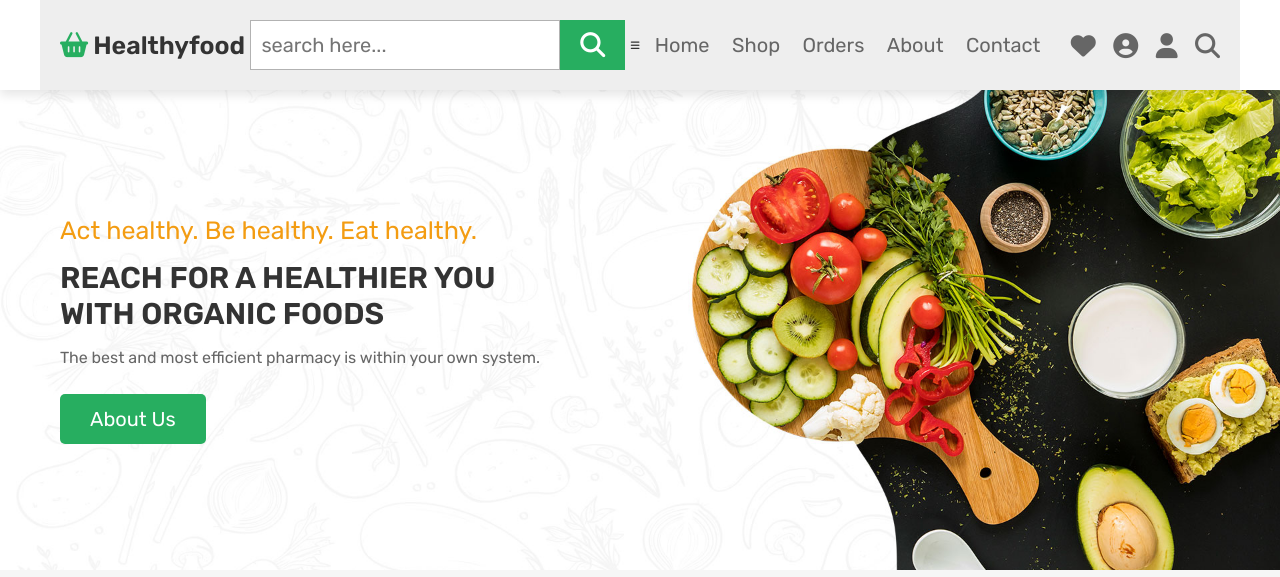
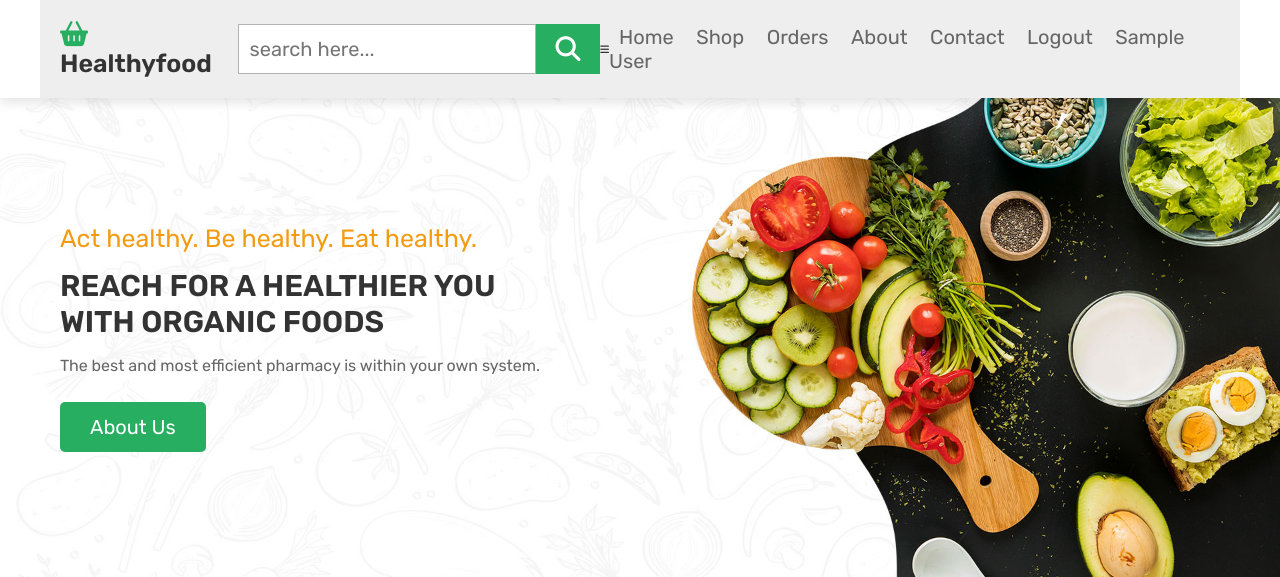
Before and after one commit to KuroHiyuki/Website_Designed_Lecture, a PHP site: page /home.php in a window 1280 px wide. Shown: the top 577 px of the page. Run offline with PHP 8.4, Linux system fonts and the light colour scheme; the visitor is signed in with stand-in values (Sample User, id 1); some libraries are stand-ins or nearby versions.

Commit message:
hi MH ngất xỉu

```diff
--- a/header.php
+++ b/header.php
@@ -29,19 +29,12 @@ if(isset($message)){
          <a href="orders.php">Orders</a>
          <a href="about.php">About</a>
          <a href="contact.php">Contact</a>
+          <?php if(!isset($_SESSION['UserName'])): ?>
+             <a href="login.php">Login</a>
+         <?php else :?>
+            <a href="logout.php">Logout</a>
+            <a href="#"><?=$_SESSION['fullname'] ?></a>
+         <?php endif; ?>
       </nav>
 
-      <div class="icons">
-         <a href="#" class="fas fa-heart"></a>
-         <a href="#" class="fas fa-user-circle"></a>
-         <div id="menu-btn" class="fas fa-bars"></div>
-         <div id="user-btn" class="fas fa-user"></div>
-         <a href="search_page.php" class="fas fa-search"></a>
-
-      </div>
-
-
-
-   </div>
-
 </header>
```
